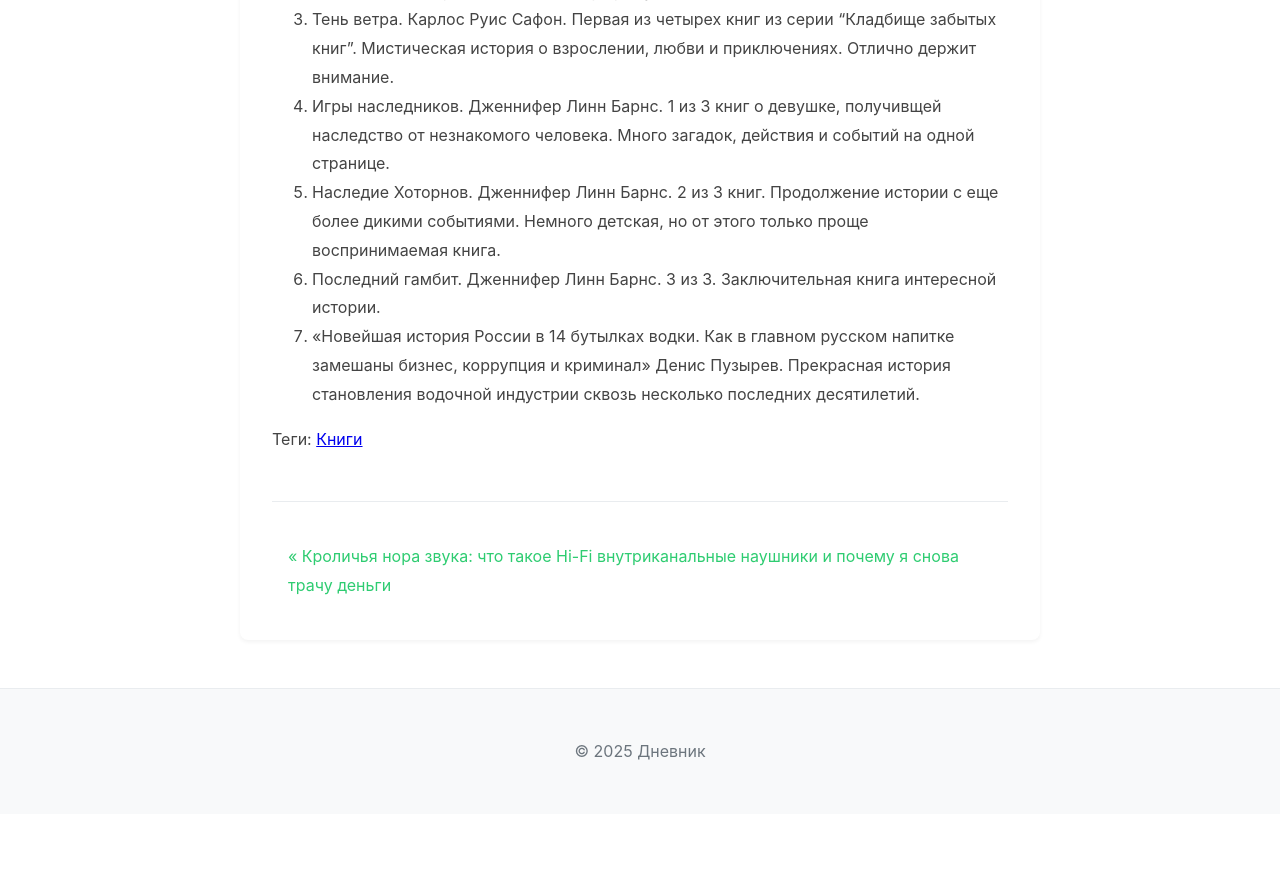
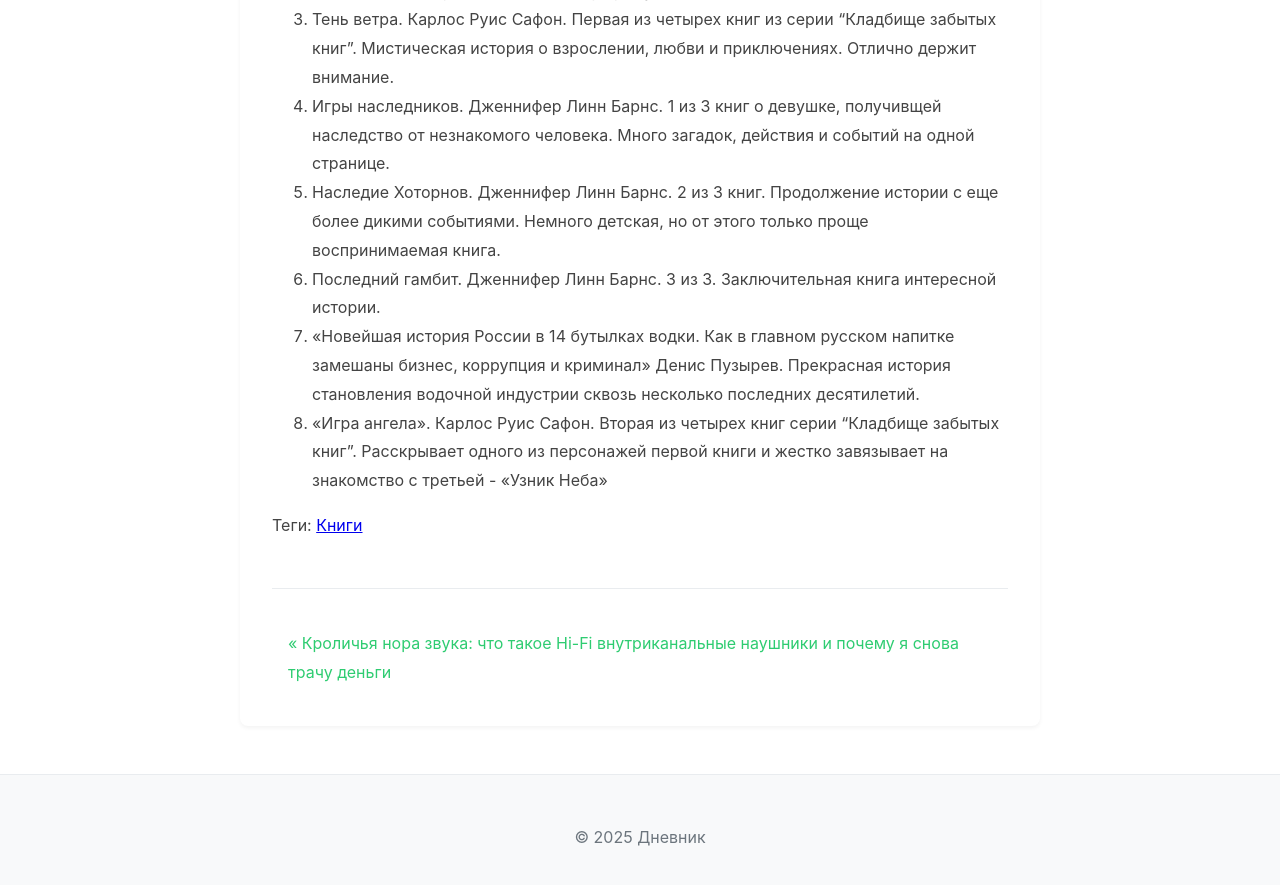
Before and after one commit to Xtoman/xtoman.github.io, a Jekyll site: the page built from _posts/2025-09-18-what_i_read_in_2025.md, in a window 1280 px wide and 900 px high, scrolled down 702 px. Shown: the top 885 px of the window. Built offline with Jekyll 4.4.1, drawn with Linux system fonts in a browser that asks for light colours; before the commit the page ends 1516 px from its top, so only the background shows below that.

Commit message:
Add files via upload

```diff
--- a/_posts/2025-09-18-what_i_read_in_2025.md
+++ b/_posts/2025-09-18-what_i_read_in_2025.md
@@ -18,3 +18,4 @@ tags: [Книги]
 5. Наследие Хоторнов. Дженнифер Линн Барнс. 2 из 3 книг. Продолжение истории с еще более дикими событиями. Немного детская, но от этого только проще воспринимаемая книга.
 6. Последний гамбит. Дженнифер Линн Барнс. 3 из 3. Заключительная книга интересной истории.
 7. «Новейшая история России в 14 бутылках водки. Как в главном русском напитке замешаны бизнес, коррупция и криминал» Денис Пузырев. Прекрасная история становления водочной индустрии сквозь несколько последних десятилетий.
+8. «Игра ангела». Карлос Руис Сафон. Вторая из четырех книг серии "Кладбище забытых книг". Расскрывает одного из персонажей первой книги и жестко завязывает на знакомство с третьей - «Узник Неба»
```
